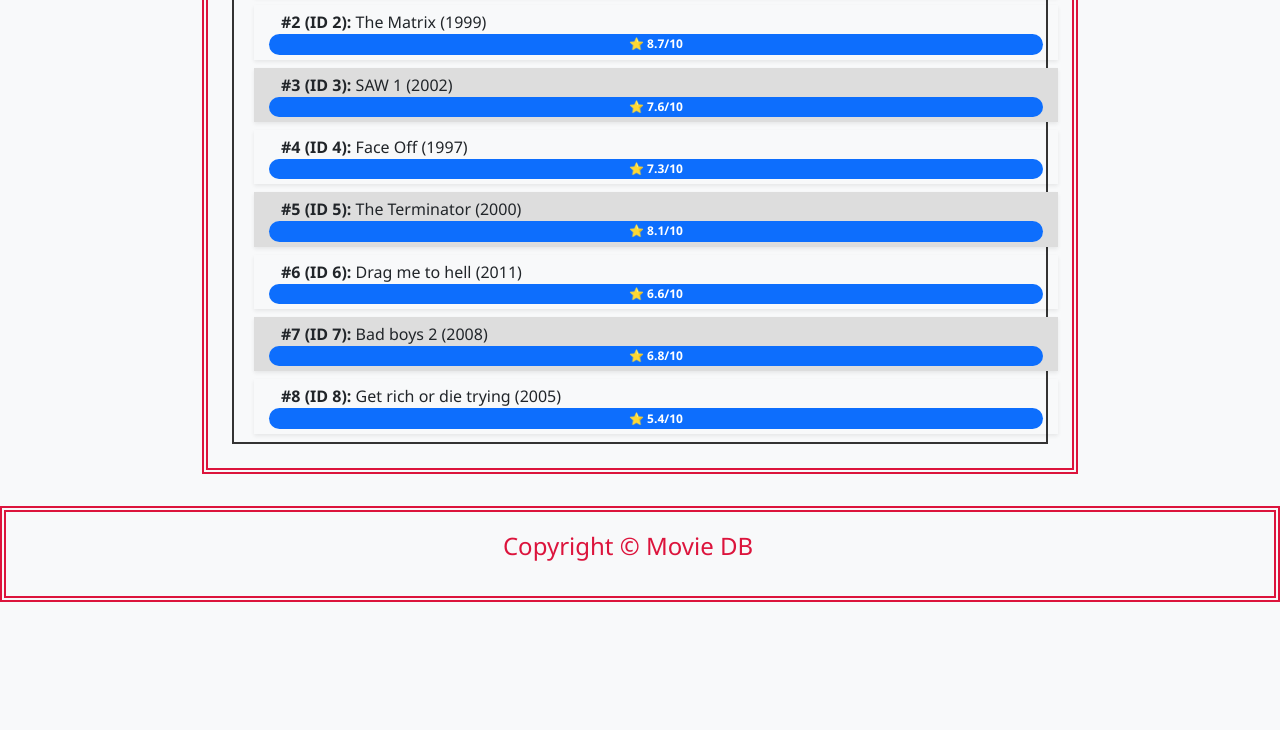
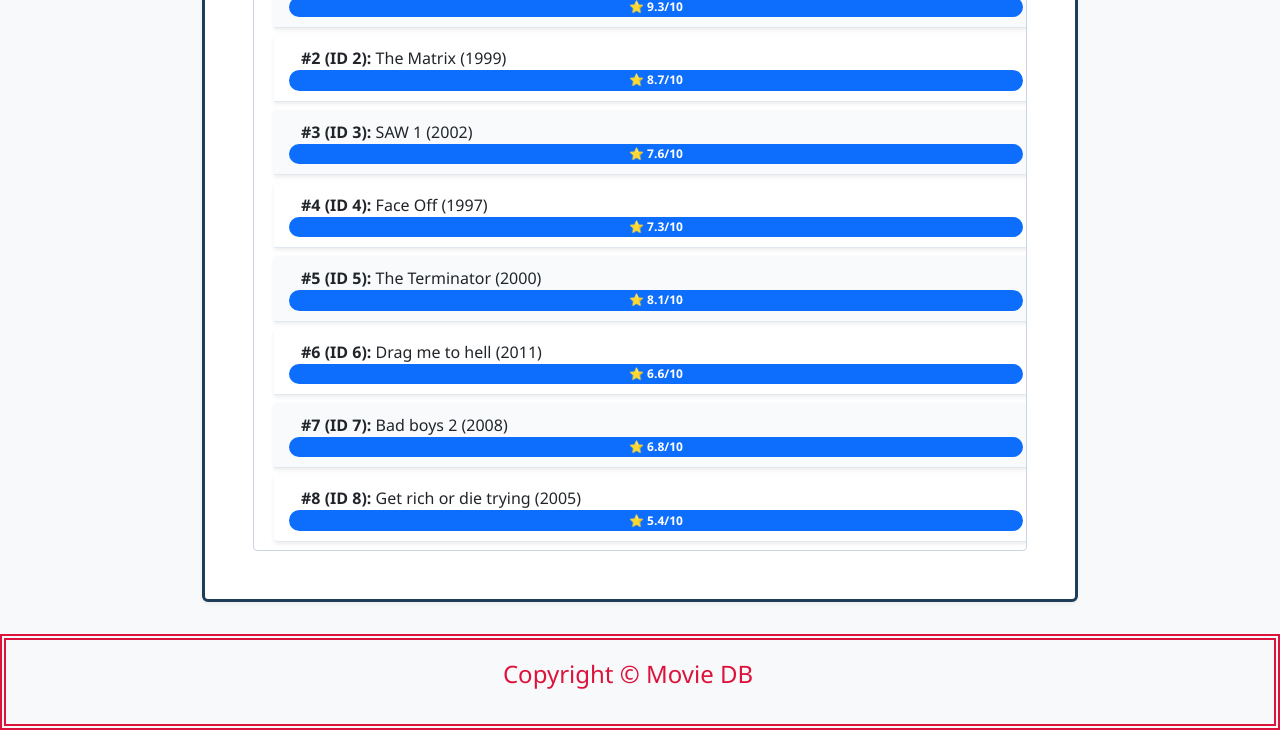
Before and after one commit to Jsgcode93/session-8, a website: page index.html in a window 1280 px wide. Shown: the part 300-1030 px from the top of the page. Before the commit the page ends 902 px from the top, so only its background shows below. Drawn offline with nearby package versions, Linux system fonts and the light colour scheme.

Commit message:
movie list style css

```diff
--- a/css/style.css
+++ b/css/style.css
@@ -82,31 +82,34 @@ button:hover {
 }
 /* Movie list styles */
 #mList {
-  border: 6px double crimson;
+  border: 3px solid #1e3d59;
+  background-color: #ffffff;
+  padding: 1.5rem;
+  border-radius: 6px;
+  box-shadow: 0 2px 4px rgba(0, 0, 0, 0.05);
 }
 
 ol {
   margin-left: 1.5rem;
-  border: 2px solid #333333;
+  border: 1px solid #cbd5e1;
   margin-bottom: 1.5rem;
   margin-right: 1.5rem;
+  border-radius: 4px;
+  overflow: hidden;
 }
 
-.list{
+.list {
   margin-top: 0.5rem;
 }
 
 .list .row {
-  padding: 5px 15px;
+  padding: 10px 15px;
   cursor: pointer;
+  border-bottom: 1px solid #e2e8f0;
 }
 
-.list .row:nth-child(odd){
-  background-color: #dddddd;
-}
-
-.list .row:hover{
-  background-color: yellow;
+.list .row:nth-child(odd) {
+  background-color: #f8fafc;
 }
 /*tab section styles */
 .tab{
```
